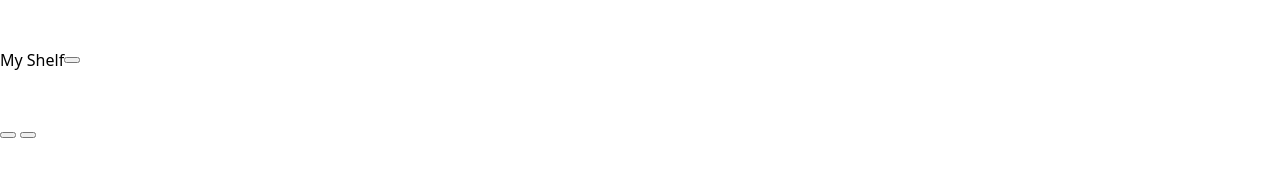
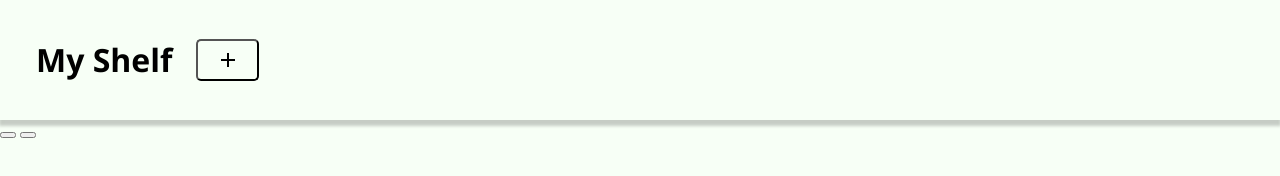
Before and after one commit to xuvi7/js-library, a website: page index.html in a window 1280 px wide. Drawn offline with nearby package versions, Linux system fonts and the light colour scheme.

Commit message:
Implement basic header styles

```diff
--- a/index.html
+++ b/index.html
@@ -10,7 +10,7 @@
 <body>
     <header>
         <div>My Shelf</div>
-        <button></button>
+        <button><img src="icons/plus.svg" alt="+"></button>
     </header>
     <div class="shelf">
         <div class="entry">
@@ -24,7 +24,7 @@
     <dialog>
         <form action="">
             <div>
-                <label for="">TItle</label>
+                <label for="">Title</label>
                 <input type="text">
             </div>
             <div>
--- a/styles.css
+++ b/styles.css
@@ -1,10 +1,14 @@
 @import 'node_modules/modern-normalize/modern-normalize.css';
 
+* {
+    margin: 0;
+    font-family:'Segoe UI', Tahoma, Geneva, Verdana, sans-serif;
+}
 
 :root {
-    --clr-primary: rgb(197, 255, 202);
-    --clr-neutral: white;
-    --clr-accent: rgb(233, 160, 50);
+    --clr-primary: #BCEBCB;
+    --clr-neutral: #F7FFF6;
+    --padding: 36px;
 
     height: 100%;
 }
@@ -17,6 +21,18 @@ body {
 header {
     background-color: var(--clr-neutral);
     height: min(120px, 30%);
+    width: 100%;
     display: flex;
     align-items: center;
+    font-size: 2rem;
+    font-weight: 600;
+    box-shadow: 0px 5px 3px 1px rgba(0,0,0,0.20);
+    gap: 24px;
+    padding-left: var(--padding);
+    button {
+        background-color: var(--clr-neutral);
+        border-radius: 5px;
+        height: 35%;
+        aspect-ratio: 3 / 2;
+    }
 }
```
Also changed, not shown: icons/plus.svg (added).
